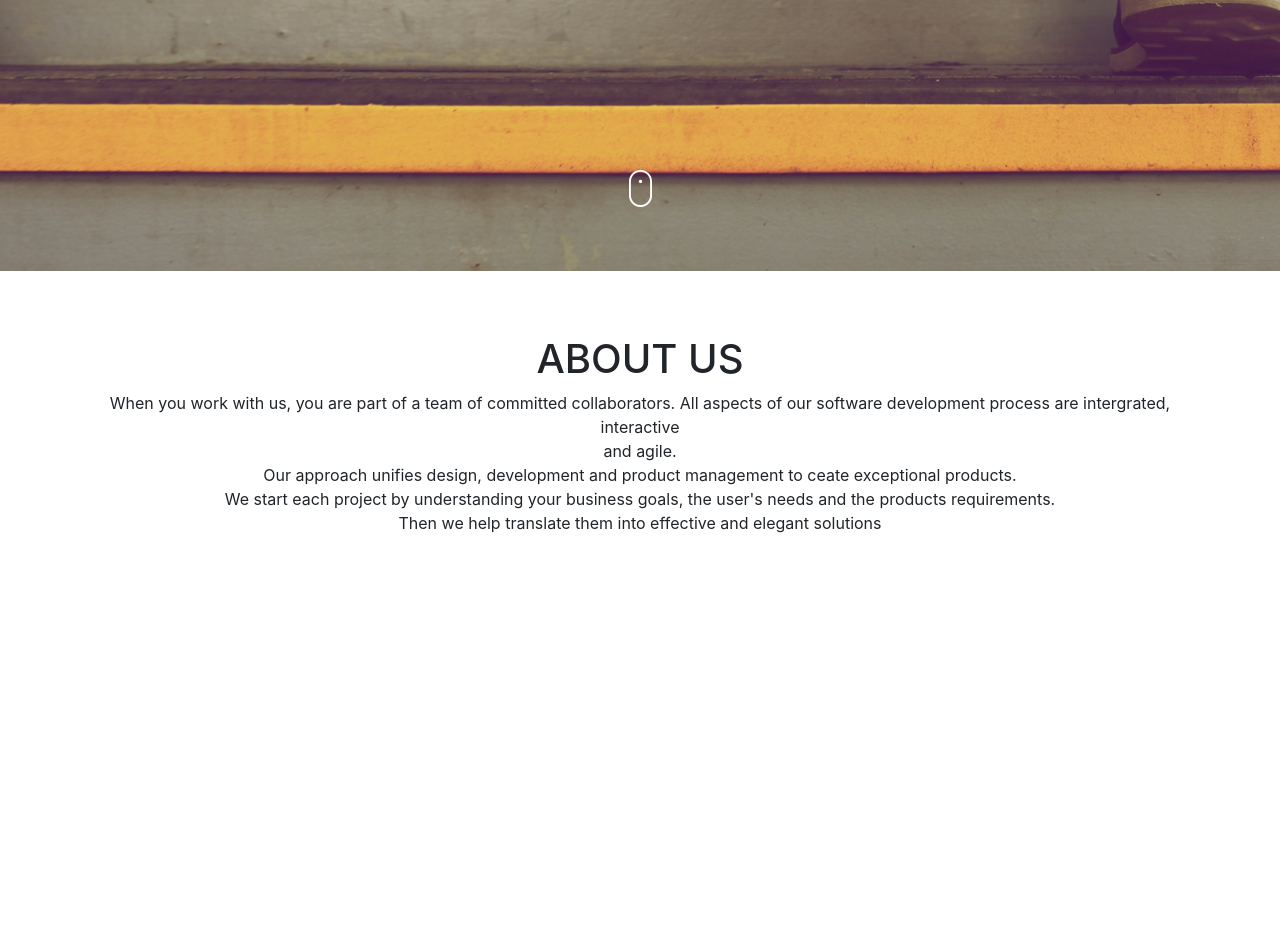
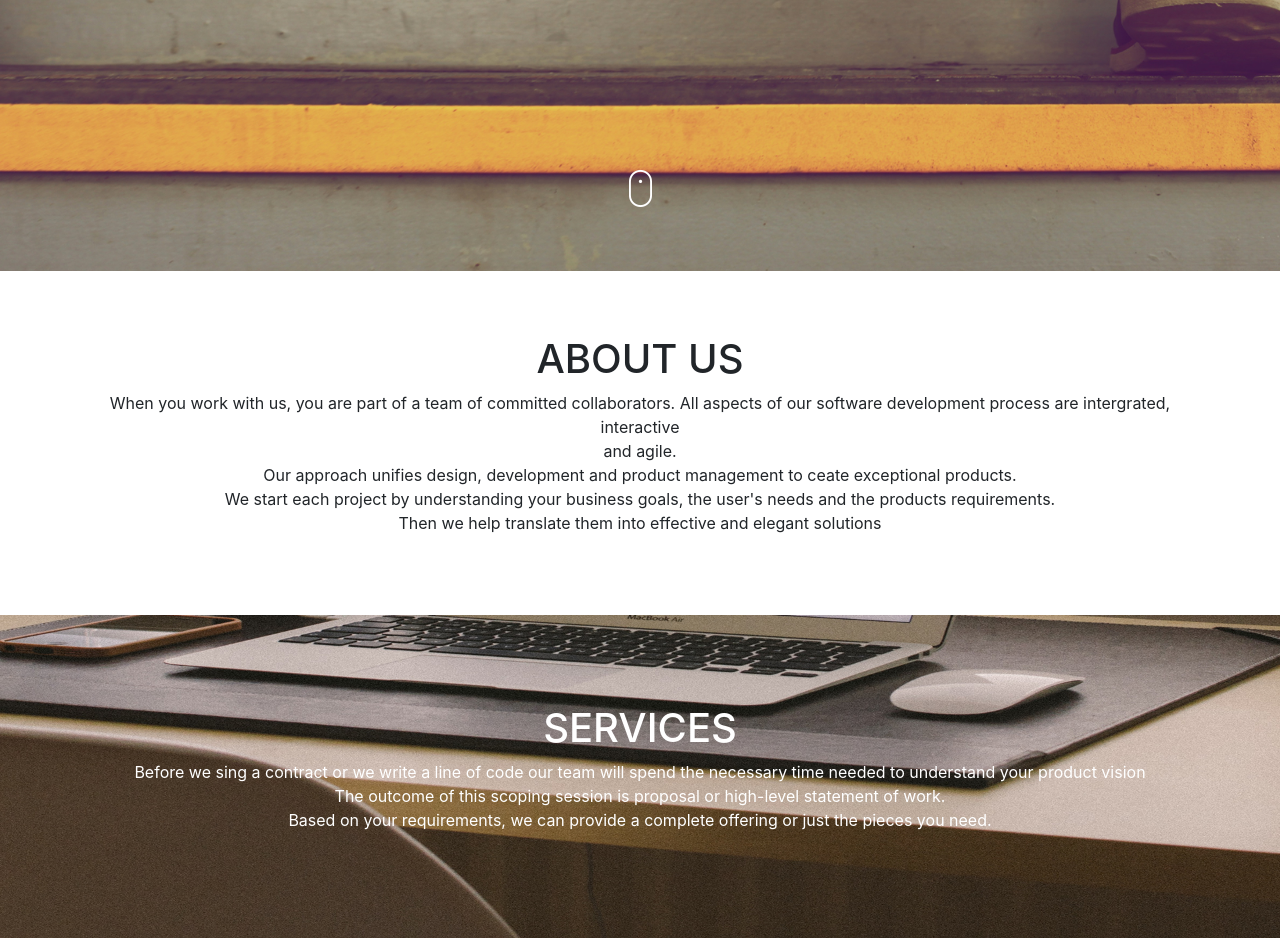
Before and after one commit to kevaf/Delani-Studio, a plain HTML site: page index.html in a window 1280 px wide. Shown: the part 567-1505 px from the top of the page. Before the commit the page ends 1182 px from the top, so only its background shows below. Drawn offline with Linux system fonts and the light colour scheme.

Commit message:
added services page

```diff
--- a/index.html
+++ b/index.html
@@ -21,7 +21,10 @@
         <p>When you work with us, you are part of a team of committed collaborators. All aspects of our software development process are intergrated, interactive<br> and agile.<br> Our approach unifies design, development and product management to ceate exceptional products.<br> We start each project by understanding your business goals, the user's needs and the products requirements.<br> Then we help translate them into effective and elegant solutions</p>
     </div>
 
-
+    <div class="services">
+        <h1>SERVICES</h1>
+        <p>Before we sing a contract or we write a line of code our team will spend the necessary time needed to understand your product vision <br>The outcome of this scoping session is proposal or high-level statement of work. <br>Based on your requirements, we can provide a complete offering or just the pieces you need.</p>
+    </div>
 
 </body>
 </html>
--- a/style.css
+++ b/style.css
@@ -16,3 +16,11 @@
     padding-top: 5%;
     padding-bottom: 5%;
 }
+
+.services{
+    background-image: url(./assets/backgrounds/s_image.jpg);
+    background-size: cover;
+    text-align: center;
+    color: white;
+    padding: 7%;
+}
```
